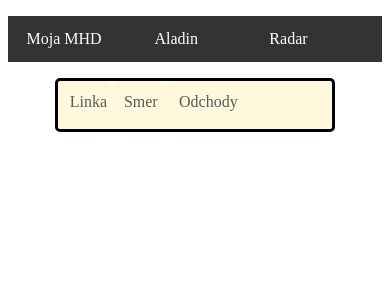
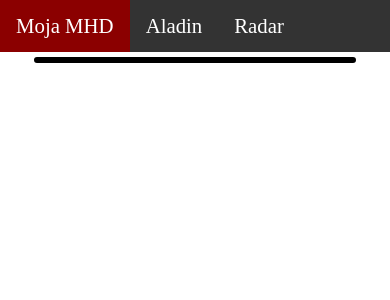
Before and after one commit to danshaman05/my-assistant, a Flask app: template templates/moja_mhd.html in a window 390 px wide. Shown: the top 300 px of the page. Run offline with Flask 3, Linux system fonts and the light colour scheme; the template is opened without the code that fills it: most values are stand-ins (such as "Sample title", 1, 10 or a date in 2020).

Commit message:
Implement responsive design by splitting the CSS into two files: one for all screen sizes and another specifically for larger displays.

```diff
--- a/static/style.css
+++ b/static/all_displays.css
@@ -1,15 +1,33 @@
+body {
+    margin: 0;
+    font-size: 1.3rem;
+}
+
+main {
+    margin: auto;
+    width: 85%;
+}
+
 iframe { width: 100%; height: 300px; border: none; }
 
+header {
+
+}
+
 header ul {
-  list-style-type: none;
-  padding: 0;
-  overflow: hidden;
-  background-color: #333;
+    display: flex;
+    flex-direction: row;
+    gap: 0px;
+    list-style-type: none;
+    width: 100%;
+    margin: 0;
+    padding: 0;
+    overflow: hidden;
+    background-color: #333;
 }
 
 header li {
-  margin: auto;
-  width: 30%;
+  margin: 0;
   float: left;
 }
 
@@ -29,29 +47,27 @@
   background-color: #111;
 }
 
-main {
-    margin: auto;
-    width: 75%;
+
+#schedules_table {
+    border-style: solid;
+    border-radius: 5px;
+
+    display: flex;
+    flex-direction: column;
+    margin: 5px;
+    /*grid-template-rows: 3rem repeat(1, 1fr); */
 }
 
-#schedules_main {
-    border-style: solid;
-    border-radius: 5px;
-}
 
-#schedules_main {
-    display: grid;
-    grid-template-columns: auto 1fr 3fr;
-    grid-template-rows: 3em repeat(1, 1fr);
-}
-
-#schedules_main div {
+#schedules_table div {
     border-radius: 5px;
     margin: 3px;
     padding: 0.75rem 0.3rem;
 }
 
-#schedules_main .header {
+#schedules_table .header-el {
+    display: none;
+
     background-color: Cornsilk;
     color:  #595959;
     margin: 0;
@@ -59,11 +75,19 @@
     /*text-transform: uppercase; */
 }
 
-#schedules_main .content {
+
+#schedules_table .content {
     padding-left: 0.7rem;
     line-height: 2rem;
-    font-size: 1.1rem;
-    padding: 1rem 0.5rem 0 1rem;
+    padding: 1rem 0.5rem 1rem 1rem;
+}
+
+
+#schedules_table .schedule_time {
+    float: left;
+    margin: 5px;
+    padding: 0.25rem;
+    font-size: 1.35rem;
 }
 
 #tram_3 {
@@ -80,10 +104,3 @@
     background-color: #642f6c;
     color: Cornsilk;
 }
-
-#schedules_main .schedule_time {
-    float: left;
-    margin: 5px;
-    padding: 0.25rem;
-    font-size: 1.15rem;
-}
--- /dev/null
+++ b/static/larger_displays.css
@@ -0,0 +1,23 @@
+body {
+    font-size: 1rem;
+}
+
+
+#schedules_table {
+    display: grid;
+    grid-template-columns: auto 1fr 3fr;
+    grid-template-rows: 3em repeat(1, 1fr);
+}
+
+#schedules_table div {
+
+}
+
+#schedules_table .header-el {
+    display: block;
+
+}
+
+#schedules_table .schedule_time {
+    font-size: 1.15rem;
+}
--- a/templates/base.html
+++ b/templates/base.html
@@ -1,6 +1,12 @@
 <!doctype html>
+<head>
   <title>{% block title %}{% endblock %} - My assistant</title>
-<link rel="stylesheet" href="{{ url_for('static', filename='style.css') }}">
+
+  <!-- Served to all users -->
+  <link rel="stylesheet" href="{{ url_for('static', filename='all_displays.css') }}">
+  <!-- Served to screens that are at least 64em wide -->
+  <link rel="stylesheet" href="{{ url_for('static', filename='larger_displays.css') }}" media="(min-width: 64em)" />
+
 
   <!--JQuery -->
   <!--<script-->
@@ -8,6 +14,8 @@
   <!--  integrity="sha256-/JqT3SQfawRcv/BIHPThkBvs0OEvtFFmqPF/lYI/Cxo="-->
   <!--  crossorigin="anonymous"></script>-->
 
+</head>
+<body>
   <section class="content">
     <header>
       <ul>
@@ -21,3 +29,5 @@
 
 <!--My javascript-->
 <!--<script src="{{url_for('static', filename='script.js')}}"></script>-->
+
+</body>
--- a/templates/moja_mhd.html
+++ b/templates/moja_mhd.html
@@ -8,18 +8,15 @@
 <li><a href="{{ url_for('shmu_radar') }}">Radar</a></li>
 {% endblock %}
 
-
 {% block content %}
-<div id="schedules_main">
-        <div class="header">Linka</div>
-        <div class="header">Smer</div>
-        <div class="header">Odchody</div>
-
-        {% for line_tuple, line_object in data.items() %}
-            {% if line_object.is_operating_today() %}
-                {% include('imhd_line_row.html') %}
-            {% endif %}
-        {% endfor %}
-    </div>
+<div id="schedules_table">
+    <div class="header-el">Linka</div>
+    <div class="header-el">Smer</div>
+    <div class="header-el">Odchody</div>
+    {% for line_tuple, line_object in data.items() %}
+        {% if line_object.is_operating_today() %}
+            {% include('imhd_line_row.html') %}
+        {% endif %}
+    {% endfor %}
 </div>
 {% endblock %}
```
Lines whose indentation alone changed are shown as unchanged.
